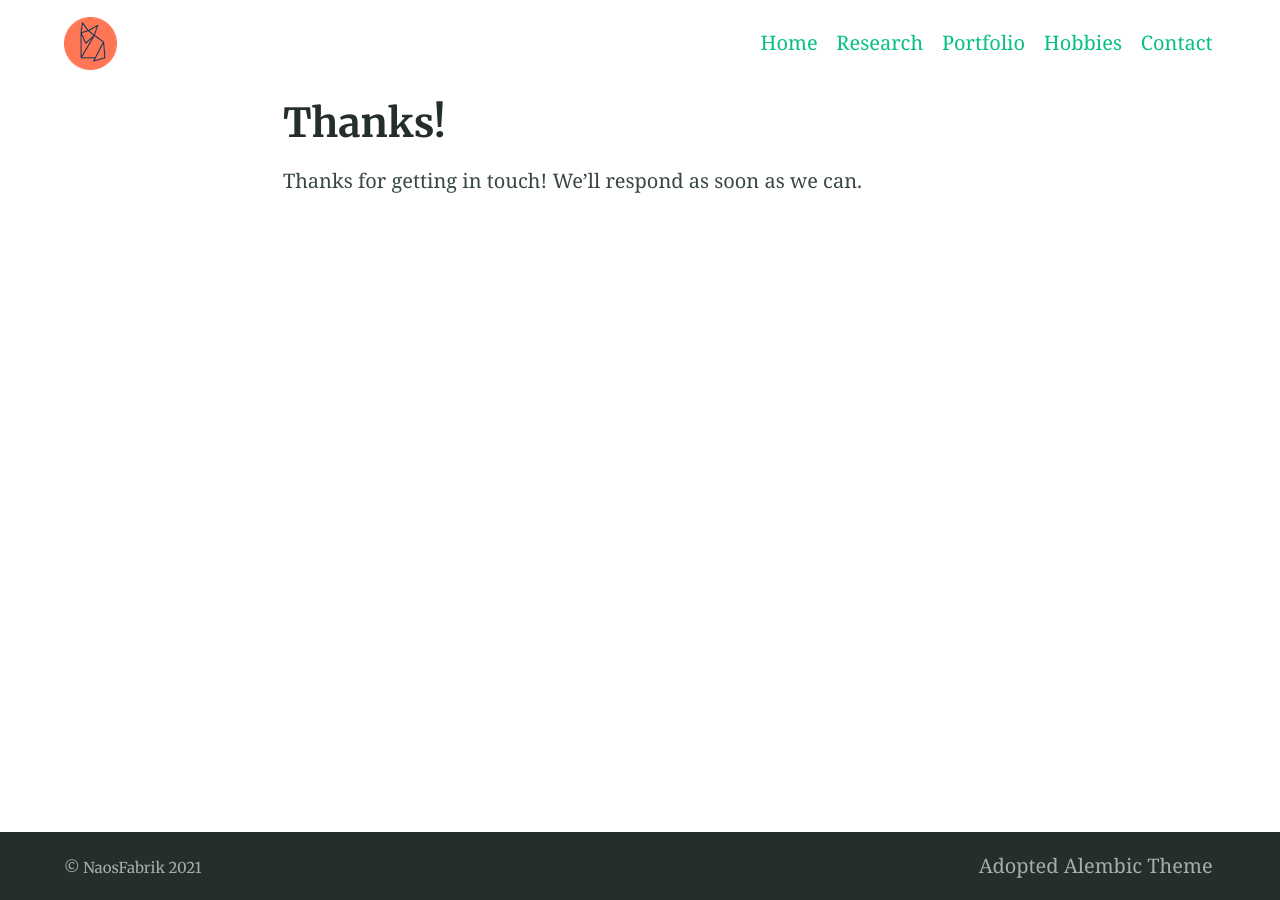
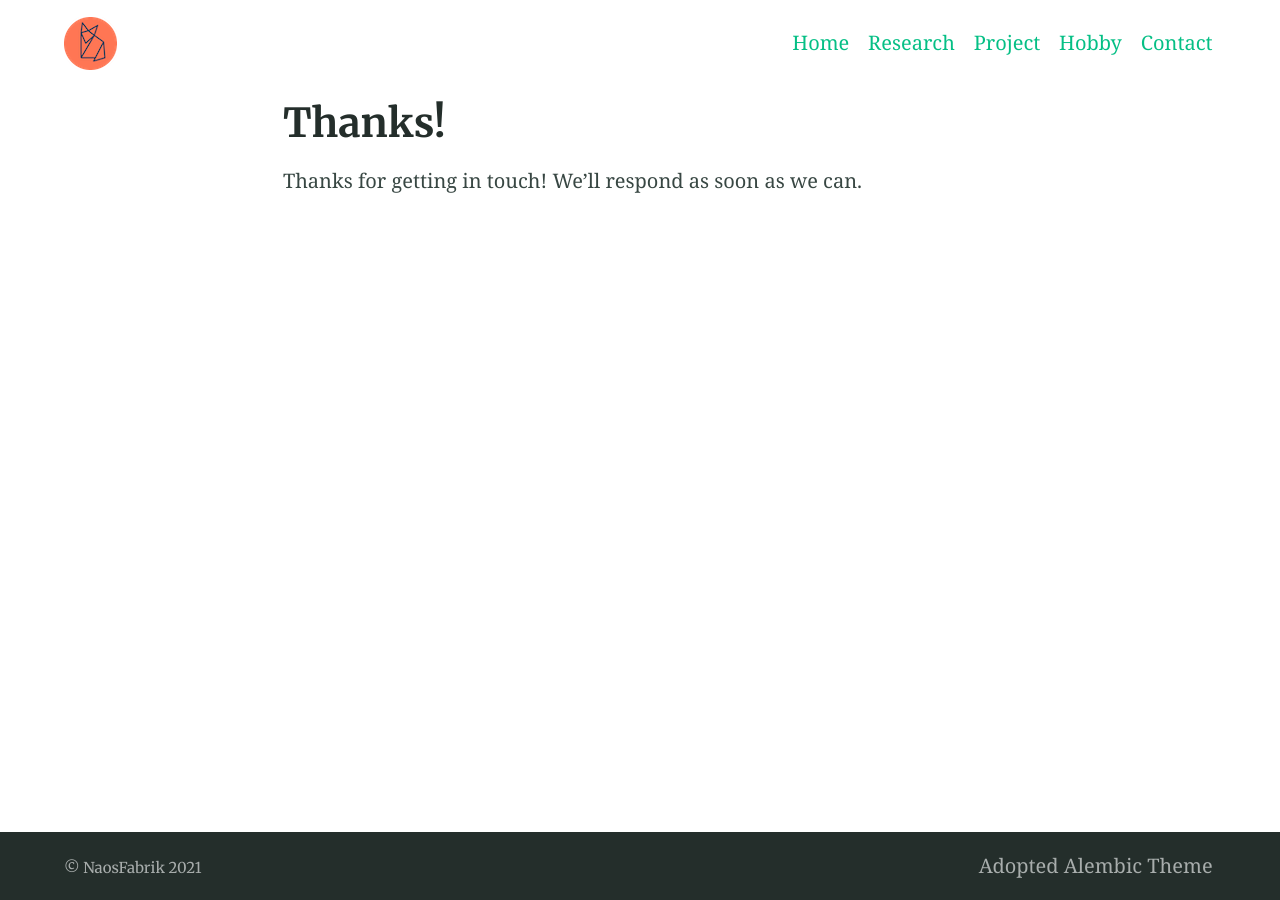
Before and after one commit to NaosFabrik/NaosFabrik.github.io, a Jekyll site: the page built from thanks.md, in a window 1280 px wide. Built offline with Jekyll 4.4.1, drawn with Linux system fonts in a browser that asks for light colours.

Commit message:
Update _config.yml

```diff
--- a/_config.yml
+++ b/_config.yml
@@ -119,9 +119,9 @@ navigation_header:
   url: /
 - title: Research
   url: /elements/
-- title: Portfolio
+- title: Project
   url: /elements2/
-- title: Hobbies
+- title: Hobby
   url: /categories/
 - title: Contact
   url: /search/
```
